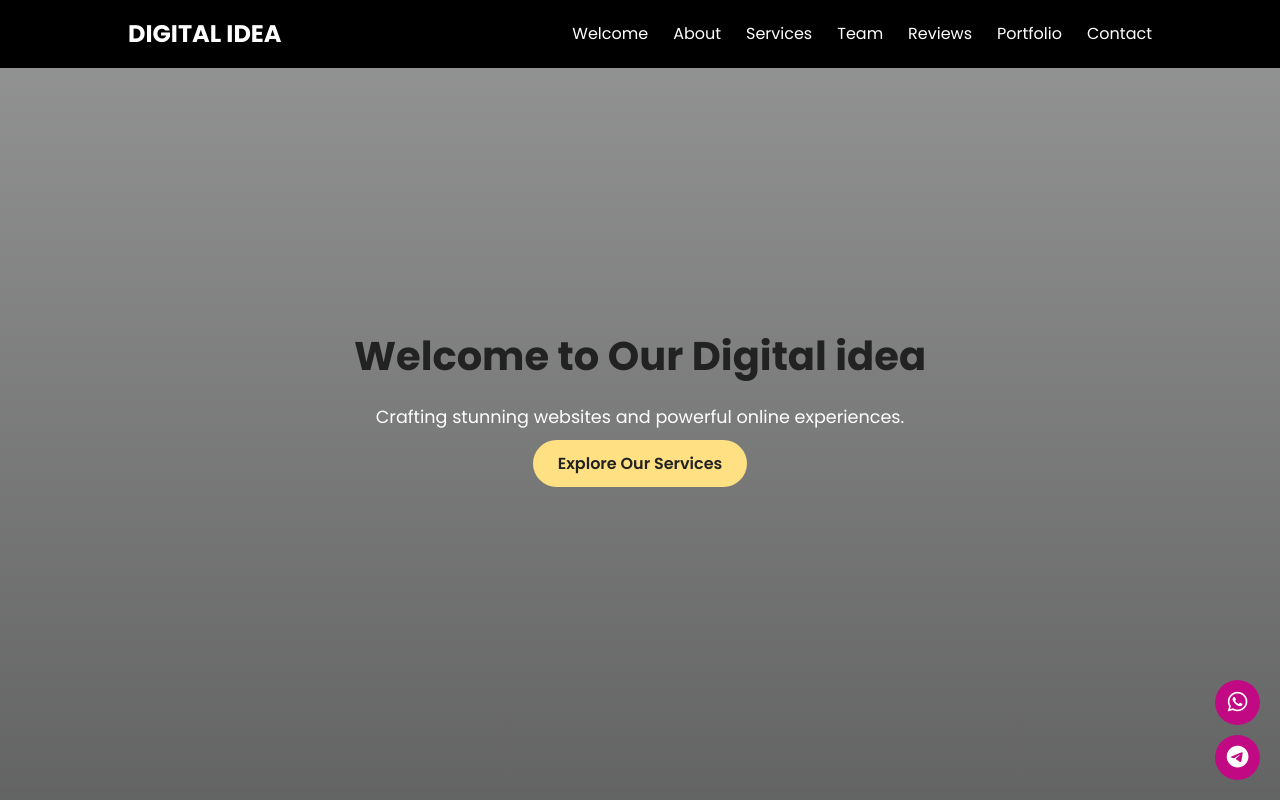
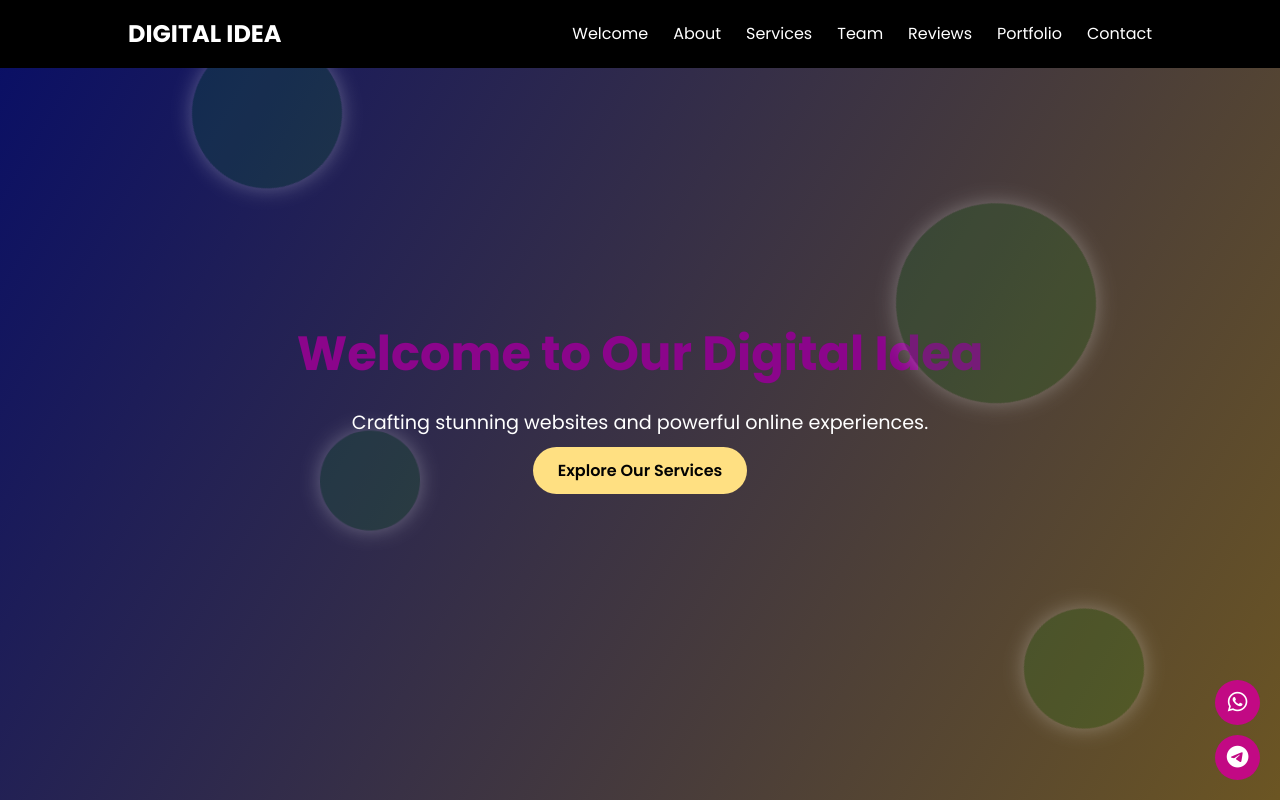
Before and after one commit to RAHIW/disitalidea, a plain HTML site: page index.html in a window 1280 px wide. Shown: the top 800 px of the page. Drawn offline with Linux system fonts and the light colour scheme.

Commit message:
Update index.html

```diff
--- a/index.html
+++ b/index.html
@@ -18,7 +18,7 @@
 body {
   font-family: "Poppins", sans-serif;
   line-height: 1.6;
-  background: #f8f9fa;
+  background: linear-gradient(120deg, #b4b108, #e5e6ec, #997604);
   color: #333;
 }
 
@@ -87,30 +87,78 @@ h1, h2, h3 {
 
 /* =============== HERO SECTION =============== */
 .hero {
-  background: linear-gradient(rgba(0,0,0,0.4), rgba(0,0,0,0.6)),
-              url("banner.jpg") center/cover no-repeat;
+      position: relative;
       height: 100vh;
       display: flex;
       align-items: center;
       justify-content: center;
-  padding: 0 10%;
+      color: #fff;
       text-align: center;
-  color: #fff;
+      overflow: hidden;
+      background: linear-gradient(120deg, #a5082a, #040b69, #997604);
+      background-size: 300% 300%;
+      animation: gradientMove 5s ease infinite;
     }
 
+    @keyframes gradientMove {
+      0% { background-position: 0% 50%; }
+      50% { background-position: 100% 50%; }
+      100% { background-position: 0% 50%; }
+    }
+
+    /* Floating 3D circles */
+    .circle {
+      position: absolute;
+      border-radius: 50%;
+      background: rgba(6, 150, 18, 0.15);
+      box-shadow: 0 0 20px rgba(255,255,255,0.3);
+      animation: float 10s infinite ease-in-out;
+    }
+
+    .circle:nth-child(1) {
+      width: 150px; height: 150px;
+      top: 10%; left: 15%;
+      animation-duration: 18s;
+    }
+
+    .circle:nth-child(2) {
+      width: 100px; height: 100px;
+      top: 60%; left: 25%;
+      animation-duration: 12s;
+    }
+
+    .circle:nth-child(3) {
+      width: 200px; height: 200px;
+      top: 30%; left: 70%;
+      animation-duration: 20s;
+    }
+
+    .circle:nth-child(4) {
+      width: 120px; height: 120px;
+      top: 80%; left: 80%;
+      animation-duration: 5s;
+    }
+
+    @keyframes float {
+      0%, 100% { transform: translateY(0) rotate(0deg); }
+      50% { transform: translateY(-50px) rotate(180deg); }
+    }
+
+    /* Content */
     .hero-content h1 {
-  font-size: 2.5rem;
+      font-size: 3rem;
       margin-bottom: 15px;
+      color: #8b058b;
     }
 
     .hero-content p {
-  font-size: 1.1rem;
+      font-size: 1.2rem;
       margin-bottom: 20px;
     }
 
     .cta-button {
       background: #ffe082;
-  color: #222;
+      color: #020202;
       padding: 12px 25px;
       text-decoration: none;
       border-radius: 30px;
@@ -119,7 +167,7 @@ h1, h2, h3 {
     }
 
     .cta-button:hover {
-  background: #fff59d;
+      background: #091c72;
     }
 
 /* =============== ABOUT SECTION =============== */
@@ -396,19 +444,25 @@ h1, h2, h3 {
         </nav>
     </header>
 
-    <section id="welcome" class="hero">
+    <section class="hero">
+    <!-- Floating Circles -->
+    <div class="circle"></div>
+    <div class="circle"></div>
+    <div class="circle"></div>
+    <div class="circle"></div>
+
+    <!-- Content -->
     <div class="hero-content">
-            <h1>Welcome to Our Digital idea</h1>
+      <h1>Welcome to Our Digital Idea</h1>
       <p>Crafting stunning websites and powerful online experiences.</p>
       <a href="#services" class="cta-button">Explore Our Services</a>
     </div>
   </section>
-
     <section id="about" class="content-section">
         <h2>About Us</h2>
         <div class="about-container">
             <div class="about-image">
-                <img src="secend logo.jpg" alt="About Our Company">
+                <img src="logo.png" alt="About Our Company">
             </div>
             <div class="about-text">
                 <p>We are a dedicated team of creative professionals passionate about bringing your ideas to life. With years of experience in web design, development, and digital marketing, we help businesses like yours grow and succeed in the ever-evolving online landscape.</p>
```
Lines whose indentation alone changed are shown as unchanged.
